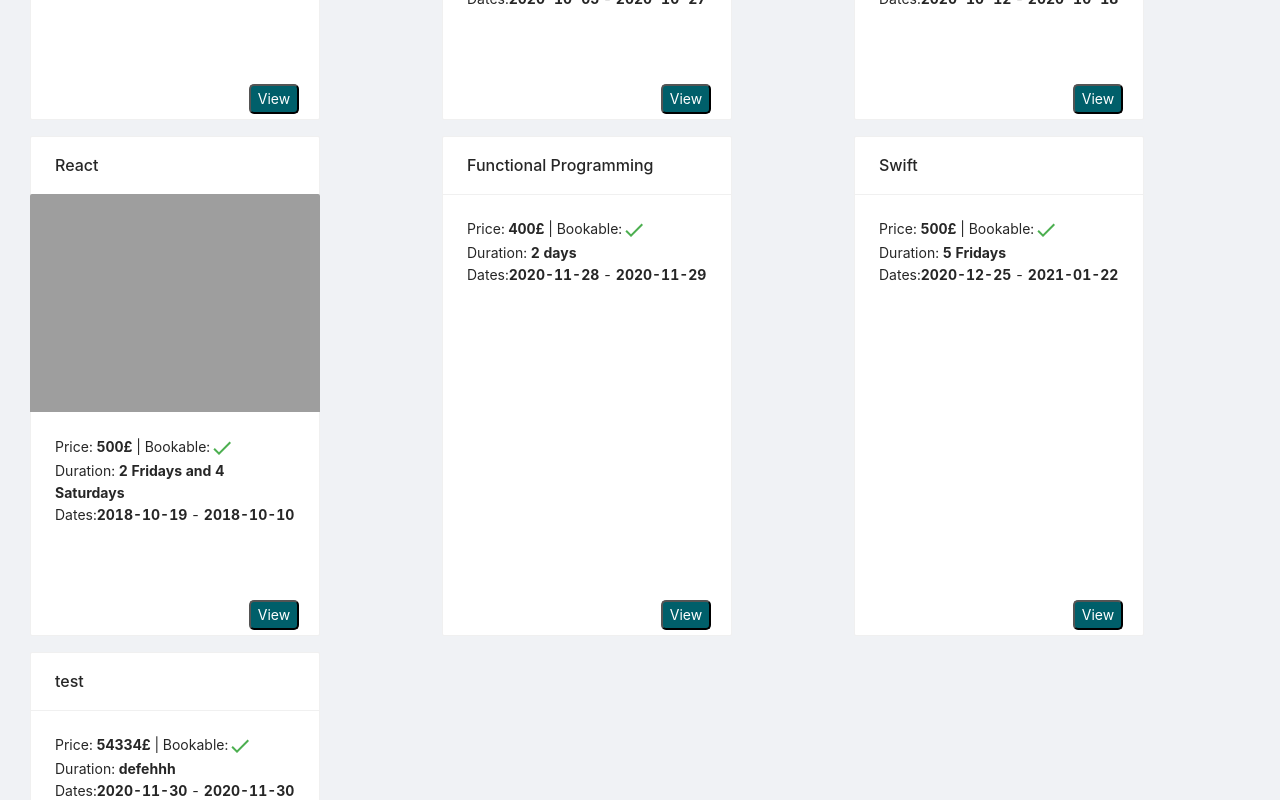
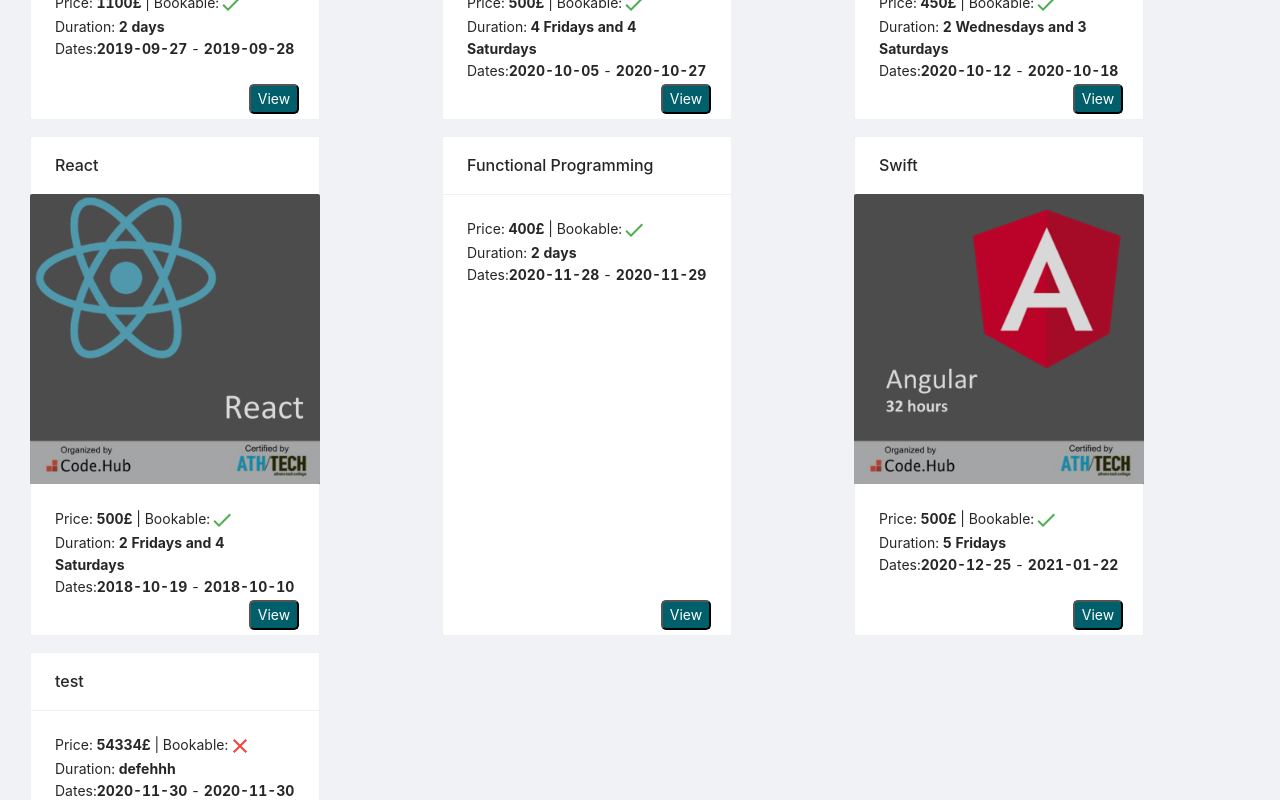
Before and after one commit to elefstathi/react-pfizer, a React (Create React App) app: page /courses in a window 1280 px wide. Shown: the part 540-1340 px from the top of the page. Built offline with nearby package versions, Linux system fonts and the light colour scheme; data requests are answered from the project's data file.

Commit message:
style minor fixes

```diff
--- a/db.json
+++ b/db.json
@@ -133,12 +133,13 @@
         "early_bird": 1000,
         "normal": 500
       },
-      "id": "Ye9jxs4"
+      "id": "Ye9jxs4",
+      "imagePath": "http://localhost:3001/angular.png"
     },
     {
       "title": "test",
       "duration": "defehhh",
-      "open": true,
+      "open": false,
       "instructors": [
         "01"
       ],
--- a/src/components/CourseCardId.js
+++ b/src/components/CourseCardId.js
@@ -8,11 +8,11 @@ import { useHistory } from "react-router-dom";
 const { Text } = Typography;
 
 const CourseCardId = (course) => {
-  const record = course.course;
+  const courseRecord = course.course;
   const history = useHistory();
 
   const onHandleClicked = () => {
-    history.push(`/courses_details/${record.id}`, record);
+    history.push(`/courses_details/${courseRecord.id}`, courseRecord);
   };
   const btnStyle = {
     color: "#fff",
@@ -23,35 +23,34 @@ const CourseCardId = (course) => {
     width: 50,
     height: 30,
     bottom: 5,
-    right: 20,
-    // zIndex: 100,
+    right: 20
   };
 
   return (
     <Card
-      title={record.title}
+      title={courseRecord.title}
       headStyle={{ flex: 1, flexShrink: 1 }}
       hoverable
       style={{ width: 290, height: 500 }}
-      cover={record.imagePath && <img src={`${API_BASE_URL}/${record.imagePath}`} />}
+      cover={courseRecord.imagePath && <img src={ courseRecord.imagePath.includes('http') ? courseRecord.imagePath : `${API_BASE_URL}${courseRecord.imagePath}`} />}
     >
       <Row>
         <Text>
-          Price: <b>{record.price.normal}£</b> | Bookable:
+          Price: <b>{courseRecord.price.normal}£</b> | Bookable:
         </Text>
-        {record.open ? (
+        {courseRecord.open ? (
           <CheckOutlinedIcon style={{ color: green[500] }} />
         ) : (
-          <ClearOutlinedIcon style={{ color: red }} />
+          <ClearOutlinedIcon style={{ color: red[500] }} />
         )}
       </Row>
       <Text>
-        Duration: <b>{record.duration}</b>
+        Duration: <b>{courseRecord.duration}</b>
       </Text>
       <Row>
         <Text>
-          Dates:<b>{record.dates.start_date}</b> -{" "}
-          <b>{record.dates.end_date}</b>
+          Dates:<b>{courseRecord.dates.start_date}</b> -{" "}
+          <b>{courseRecord.dates.end_date}</b>
         </Text>
       </Row>
       <button style={btnStyle} onClick={() => onHandleClicked()}>
--- a/src/components/CoursesDetails.js
+++ b/src/components/CoursesDetails.js
@@ -1,10 +1,9 @@
 import { Typography, Row, Layout, Spin, Col } from "antd";
-import React, { useState, useEffect, useCallback } from "react";
+import React, { useState } from "react";
 import CheckOutlinedIcon from "@material-ui/icons/CheckOutlined";
 import ClearOutlinedIcon from "@material-ui/icons/ClearOutlined";
 import API_BASE_URL, {API_INSTRUCTORS, API_COURSES} from "../api/BaseApi";
-import { green, red } from "@material-ui/core/colors";
-import axios from "axios";
+import { green, red, blue } from "@material-ui/core/colors";
 import { useHistory } from "react-router-dom";
 import { useApiCall } from "../hooks/useApiCall";
 
@@ -49,7 +48,7 @@ const CoursesDetails = ({ course }) => {
             >
              { imagePath && (<img
                 style={{ width: "50%", height: "40%" }}
-                src={`${API_BASE_URL}/${imagePath}`}
+                src={imagePath.includes('http') ? imagePath : `${API_BASE_URL}${imagePath}`}
               />
             )}
             </Content>
@@ -66,7 +65,7 @@ const CoursesDetails = ({ course }) => {
                       style={{ color: green[500], height: 18 }}
                     />
                   ) : (
-                    <ClearOutlinedIcon style={{ color: red }} />
+                    <ClearOutlinedIcon style={{ color: red[500] }} />
                   )}
                 </Text>
                 <Text>
@@ -114,6 +113,6 @@ const CoursesDetails = ({ course }) => {
 
 export default CoursesDetails;
 
-const editStyle = { color: "#fff", background: "#002BC6", borderRadius: "5px" };
-const deleteStyle = { color: "#fff", background: "#DB1F2A", borderRadius: "5px" };
+const editStyle = { color: "#fff", background: blue[900], borderRadius: "5px" };
+const deleteStyle = { color: "#fff", background: red[500], borderRadius: "5px" };
 const rowStyle = { flex: 1, justifyContent: "space-between", marginRight: 5 };
--- a/src/components/Dashboard.js
+++ b/src/components/Dashboard.js
@@ -1,4 +1,4 @@
-import React, { useState } from "react";
+import React from "react";
 import WelcomeCard from "./WelcomeCard";
 import { Layout, Menu, Row, Spin, Typography } from "antd";
 import "antd/dist/antd.css";
```
